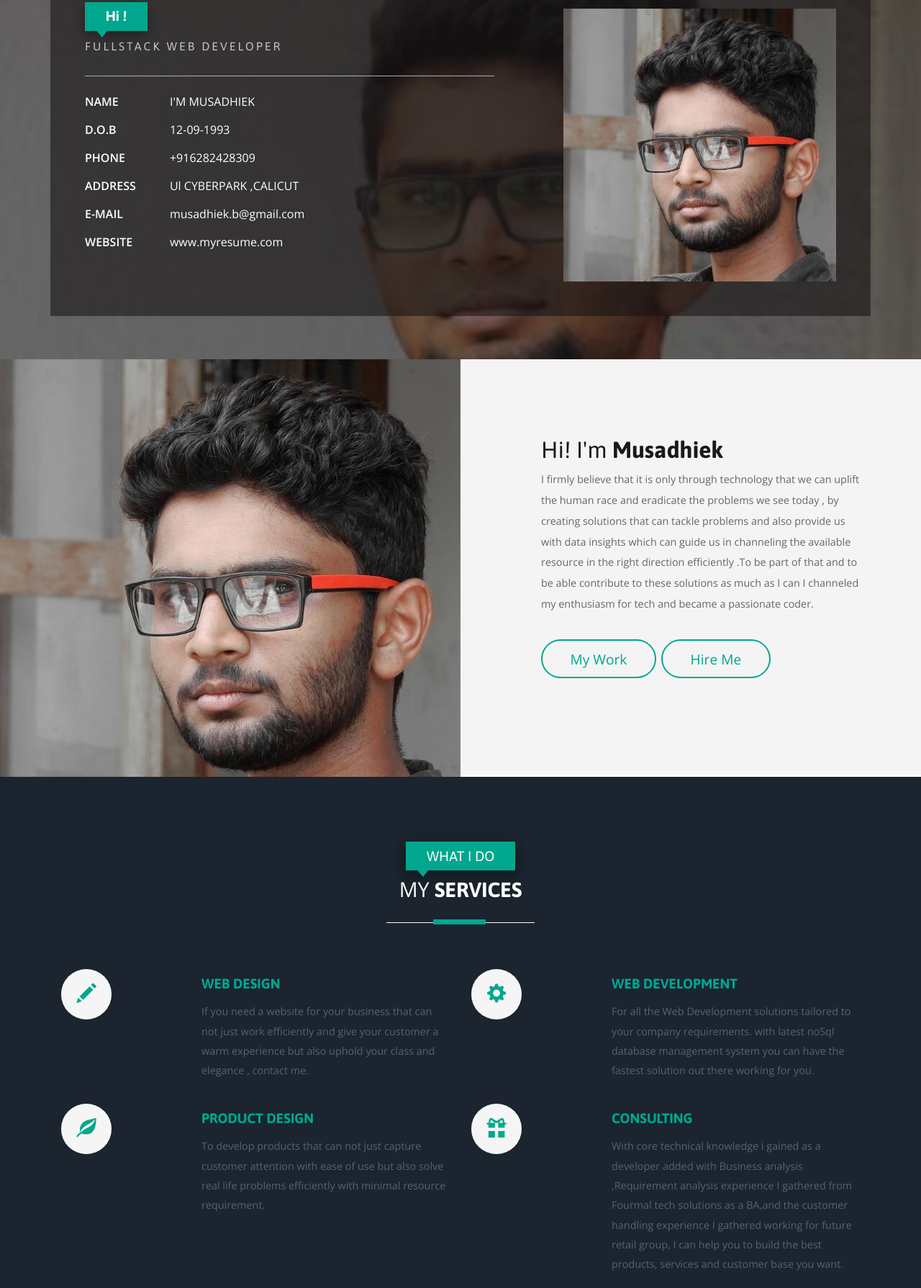
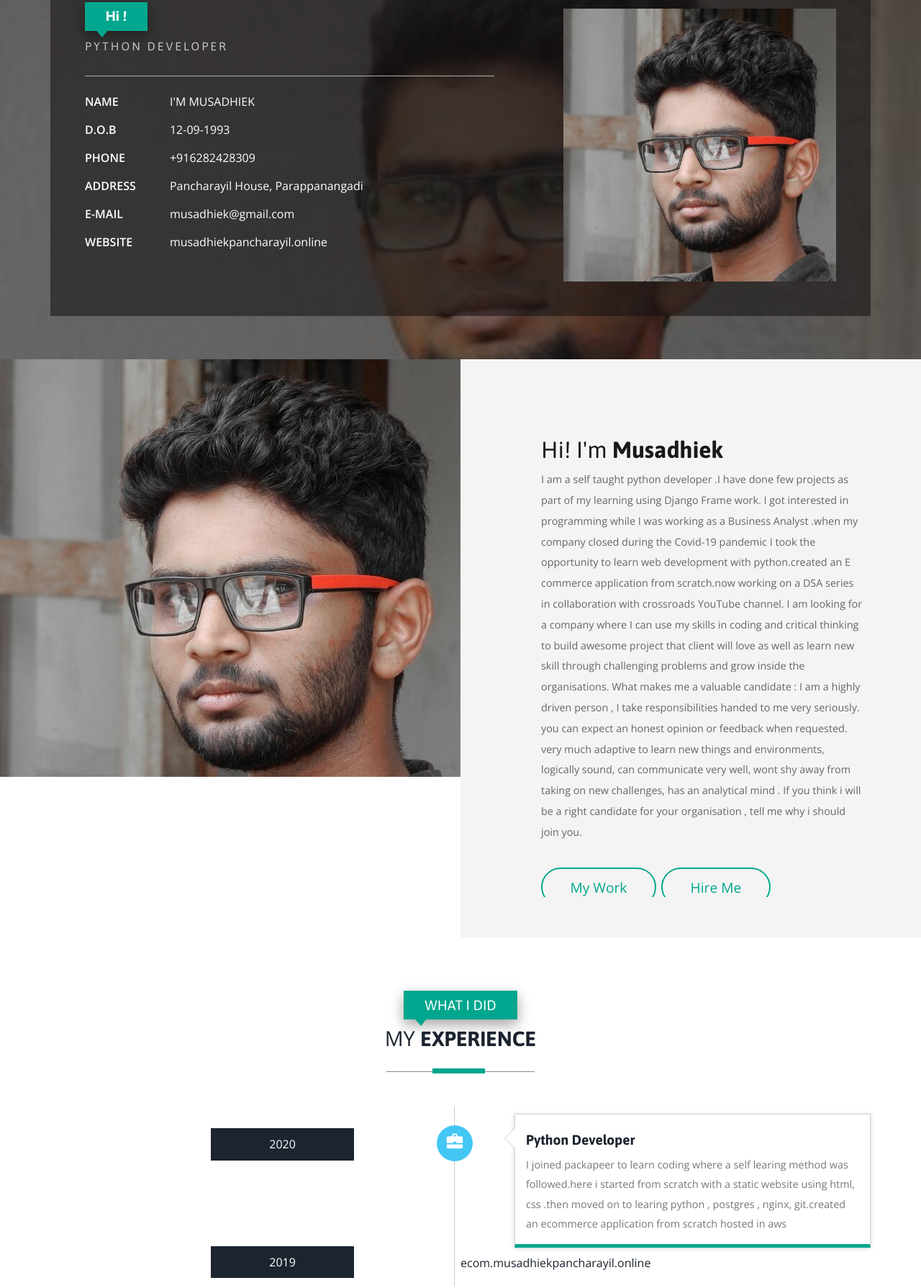
Before and after one commit to musadhiek/personal-website, a plain HTML site: page index.html in a window 1280 px wide. Shown: the part 151-1940 px from the top of the page at 72% size. Drawn offline with nearby package versions, Linux system fonts and the light colour scheme; files whose address does not match are found by name.

Commit message:
Update index.html
updated

```diff
--- a/index.html
+++ b/index.html
@@ -58,9 +58,9 @@ Smartphone Compatible web template, free webdesigns for Nokia, Samsung, LG, Sony
 								<ul class="nav1 nav nav-wil ">
 									<li class="active"><a data-hover="Home" href="index.html">Home</a></li>
 									<li><a class="scroll" data-hover="About" href="#about">About</a></li>
-									<li><a class="scroll" data-hover="Services" href="#services">Services</a></li>
+									<!-- <li><a class="scroll" data-hover="Services" href="#services">Services</a></li> -->
 									<li><a class="scroll" data-hover="Experience" href="#work">Experience</a></li>
-									<li><a class="scroll" data-hover="Blog" href="#blogs">Blog</a></li>
+									<!-- <li><a class="scroll" data-hover="Blog" href="#blogs">Blog</a></li> -->
 									<li><a class="scroll" data-hover="Contact" href="#contact">Contact</a></li>
 								</ul>
 							</nav>
@@ -82,7 +82,7 @@ Smartphone Compatible web template, free webdesigns for Nokia, Samsung, LG, Sony
 				<div class="banner-info">
 					<div class="col-md-7 header-right">
 						<h1>Hi !</h1>
-						<h6>FULLSTACK WEB DEVELOPER</h6>
+						<h6>Python Developer</h6>
 						<ul class="address">
 
 							<li>
@@ -106,19 +106,19 @@ Smartphone Compatible web template, free webdesigns for Nokia, Samsung, LG, Sony
 							<li>
 								<ul class="address-text">
 									<li><b>ADDRESS </b></li>
-									<li>Ul CYBERPARK ,CALICUT</li>
+									<li>Pancharayil House, Parappanangadi</li>
 								</ul>
 							</li>
 							<li>
 								<ul class="address-text">
 									<li><b>E-MAIL </b></li>
-									<li><a href="mailto:musadhiek.b@@gmail.com"> musadhiek.b@gmail.com</a></li>
+									<li><a href="mailto:musadhiek@gmail.com"> musadhiek@gmail.com</a></li>
 								</ul>
 							</li>
 							<li>
 								<ul class="address-text">
 									<li><b>WEBSITE </b></li>
-									<li><a href="http://w3layouts.com">www.myresume.com</a></li>
+									<li><a href="musadhiekpancharayil.online">musadhiekpancharayil.online</a></li>
 								</ul>
 							</li>
 
@@ -140,12 +140,13 @@ Smartphone Compatible web template, free webdesigns for Nokia, Samsung, LG, Sony
 				<div class="item">
 					<div class="about-left-grid">
 						<h2>Hi! I'm <span>Musadhiek</span></h2>
-						<p>I firmly believe that it is only through technology that we can uplift the human race and
-							eradicate the problems we see today , by creating solutions that can tackle problems and
-							also provide us with data insights which can guide us in channeling the available resource
-							in the right direction efficiently .To be part of that and to be able contribute to these
-							solutions as much as I can I channeled my enthusiasm for tech and became a passionate coder.
-						</p>
+						<p>I am a self taught python developer .I have done few projects as part of my learning using Django Frame work.
+                            I got interested in programming while I was working as a Business Analyst .when my company closed during the Covid-19 pandemic I took the opportunity to learn web development with python.created an E commerce application from scratch.now working on a DSA series in collaboration with crossroads YouTube channel.
+                            I am looking for a company where I can use my skills in coding and critical thinking to build awesome project that client will love as well as learn new skill through challenging problems and grow inside the organisations.
+
+                            What makes me a valuable candidate : I am a highly driven person , I take responsibilities handed to me very seriously. you can expect an honest opinion or feedback when requested. very much adaptive to learn new things and environments, logically sound, can communicate very well, wont shy away from taking on new challenges, has an analytical mind .
+
+                            If you think i will be a right candidate for your organisation , tell me why i should join you.
 						<ul>
 							<li><a class="a-btn-a scroll" href="#work">My Work</a></li>
 							<li><a class="a-btn-h scroll" href="#contact">Hire Me</a></li>
@@ -188,78 +189,7 @@ Smartphone Compatible web template, free webdesigns for Nokia, Samsung, LG, Sony
 		</script>
 	</div>
 	<!-- /about -->
-	<!-- services -->
-	<div id="services" class="services">
-		<div class="container">
-			<div class="service-head one text-center ">
-				<h4>WHAT I DO</h4>
-				<h3>MY <span>SERVICES</span></h3>
-				<span class="border two"></span>
-			</div>
-			<!-- services-grids -->
-			<div class="wthree_about_right_grids w3l-agile">
-				<div class="col-md-6 wthree_about_right_grid">
-					<div class="col-xs-4 wthree_about_right_grid_left">
-						<div class="hvr-rectangle-in">
-							<i class="glyphicon glyphicon-pencil"></i>
-						</div>
-					</div>
-					<div class="col-xs-8 wthree_about_right_grid_right">
-						<h4>Web Design</h4>
-						<p>If you need a website for your business that can not just work efficiently and give your
-							customer a warm experience but also uphold your class and elegance , contact me. </p>
-					</div>
-					<div class="clearfix"> </div>
-				</div>
-				<div class="col-md-6 wthree_about_right_grid">
-					<div class="col-xs-4 wthree_about_right_grid_left">
-						<div class="hvr-rectangle-in">
-							<i class="glyphicon glyphicon-cog"></i>
-						</div>
-					</div>
-					<div class="col-xs-8 wthree_about_right_grid_right">
-						<h4>Web Development</h4>
-						<p>For all the Web Development solutions tailored to your company requirements. with latest
-							noSql database management system you can have the fastest solution out there working for
-							you. </p>
-					</div>
-					<div class="clearfix"> </div>
-				</div>
-				<div class="col-md-6 wthree_about_right_grid">
-					<div class="col-xs-4 wthree_about_right_grid_left">
-						<div class="hvr-rectangle-in">
-							<i class="glyphicon glyphicon-leaf"></i>
-						</div>
-					</div>
-					<div class="col-xs-8 wthree_about_right_grid_right">
-						<h4>Product Design</h4>
-						<p>To develop products that can not just capture customer attention with ease of use but also
-							solve real life problems efficiently with minimal resource requirement. </p>
-					</div>
-					<div class="clearfix"> </div>
-				</div>
-				<div class="col-md-6 wthree_about_right_grid">
-					<div class="col-xs-4 wthree_about_right_grid_left">
-						<div class="hvr-rectangle-in">
-							<i class="glyphicon glyphicon-gift"></i>
-						</div>
-					</div>
-					<div class="col-xs-8 wthree_about_right_grid_right">
-						<h4>Consulting</h4>
-						<p> With core technical knowledge i gained as a developer added with Business analysis
-							,Requirement analysis experience I gathered from Fourmal tech solutions as a BA,and the
-							customer handling experience I gathered working for future retail group, I can help you to
-							build the best products, services and customer base you want. </p>
-					</div>
-					<div class="clearfix"> </div>
-				</div>
-				<div class="clearfix"> </div>
-			</div>
 
-			<!-- services-grids -->
-		</div>
-	</div>
-	<!-- services -->
 	<!--work-experience-->
 	<div id="work" class="work">
 		<div class="container">
@@ -271,6 +201,7 @@ Smartphone Compatible web template, free webdesigns for Nokia, Samsung, LG, Sony
 			<div class="time-main w3l-agile">
 				<div class="col-md-6 year-info">
 					<ul class="year">
+                        <li>2020</li>
 						<li>2019</li>
 						<li>2018</li>
 						<li>2017</li>
@@ -279,6 +210,21 @@ Smartphone Compatible web template, free webdesigns for Nokia, Samsung, LG, Sony
 					</ul>
 				</div>
 				<ul class="col-md-6 timeline">
+                    <li>
+						<div class="timeline-badge info"><i class="glyphicon glyphicon-briefcase"></i></div>
+						<div class="timeline-panel">
+							<div class="timeline-heading">
+								<h4 class="timeline-title">Python Developer</h4>
+							</div>
+							<div class="timeline-body">
+								<p>I joined packapeer to learn coding where a self learing method was followed.here i started from scratch
+                                    with a static website using html, css .then moved on to learing python , postgres , nginx, git.created
+                                    an ecommerce application from scratch hosted in aws <li><a href="https://www.ecom.musadhiekpancharayil.online/">
+                                        ecom.musadhiekpancharayil.online</a></li>
+                                </p>
+							</div>
+						</div>
+					</li>
 					<li>
 						<div class="timeline-badge info"><i class="glyphicon glyphicon-briefcase"></i></div>
 						<div class="timeline-panel">
@@ -298,7 +244,7 @@ Smartphone Compatible web template, free webdesigns for Nokia, Samsung, LG, Sony
 						<div class="timeline-badge primary"><i class="glyphicon glyphicon-briefcase"></i></div>
 						<div class="timeline-panel">
 							<div class="timeline-heading">
-								<h4 class="timeline-title">Teleindia networks</h4>
+								<h4 class="timeline-title">Telecom Technician</h4>
 							</div>
 							<div class="timeline-body">
 								<p>My curiosity to understand how the companies implements and reach out to customers
@@ -326,7 +272,7 @@ Smartphone Compatible web template, free webdesigns for Nokia, Samsung, LG, Sony
 						</div>
 					</li>
 
-					<li>
+					<!-- <li>
 						<div class="timeline-badge success"><i class="glyphicon glyphicon-briefcase"></i></div>
 						<div class="timeline-panel">
 							<div class="timeline-heading">
@@ -339,75 +285,13 @@ Smartphone Compatible web template, free webdesigns for Nokia, Samsung, LG, Sony
 									issue before continuing.</p>
 							</div>
 						</div>
-					</li>
+					</li> -->
 				</ul>
 				<div class="clearfix"></div>
 			</div>
 		</div>
 	</div>
 	<!--//work-experience-->
-
-
-	<!-- top-grids -->
-	<div class="blog" id="blogs">
-		<div class="container">
-			<div class="service-head text-center">
-				<h4>BLOGS</h4>
-				<h3>MY <span>BLOGS</span></h3>
-				<span class="border one"></span>
-			</div>
-			<div class="news-grid w3l-agile">
-				<div class="col-md-6 news-img">
-					<img src="./images/dts1.jpg" alt="" style="min-height: 329px;">
-					<!-- <a href="#" data-toggle="modal" data-target="#myModal1"> <img src="images/dts1.jpg" alt=" "
-							class="img-responsive " style="height: 50px;" ></a> -->
-
-				</div>
-				<div class="col-md-6 news-text blogDiv">
-					<h3> <a href="#" data-toggle="modal" data-target="#myModal1">Data Structure and Algorithms 101</a>
-					</h3>
-					<!-- <ul class="news">
-						<li><i class="glyphicon glyphicon-user"></i> <a href="#">Admin</a></li>
-						<li><i class="glyphicon glyphicon-comment"></i> <a href="#">2 Comments</a></li>
-						<li><i class="glyphicon glyphicon-heart"></i> <a href="#">50 Likes</a></li>
-						<li><i class="glyphicon glyphicon-tags"></i> <a href="#">3 Tags</a></li>
-					</ul> -->
-					<p id="blogPara" style="height: 80px; overflow: hidden;">
-
-						Intro
-
-
-						To master software development you have to master Data Structure and Algorithms. To help you with mastering these topics I designed the Data Structure and Algorithms seminar series.
-
-							The first part that is Data Structure and Algorithms 101 will give a brief introduction to the topics. Here we won't discuss the topics in detail but it will be done in the upcoming seminars.
-
-							Let’s start with data structure, the most important task of the software is to handle the data given to it efficiently while performing the operations like adding,deleting,searching and sorting . if the data stored in the db is not of any particular order then performing these tasks will become painfully time consuming . To solve this we have to store data in a structured manner so that the system can perform the operations efficiently .So we can say that data structure is a particular way of organizing the data so that it can be used effectively .
-
-							There are  multiple  types of data structures used in software development. Basic Data structure can be classified as below
-						1-Array
-						An array is a collection of items stored at contiguous memory locations. The idea is to store multiple items of the same type together
-						2-Linked List
-							Linked list data structure is linked together by references or pointers
-						2-Stack
-							Stack can be logically thought of as a physical stack or pile of books or similar items where we can add or remove items from top of the stack only.it is known as first in last out structure
-						3-Queues
-							Queue is similar to a real world queue in railway stations or any other place where people are joined from the back or tail and people leave from the front or head . this type of structure is known as first in first out
-
-						4-Tree
-							 Tree can be said as a group of nodes in which a parent child relation is kept.  Here  each node is a data structure containing a value and a reference to the adjacent child node.here the constraints are that the node will have only  references to its childs and not to it’s parent if any , also no reference should be  duplicated.
-
-						I will talk about algorithams next week.
-
-							</p>
-					<a href="#" data-toggle="modal" data-target="#myModal1" class="read hvr-shutter-in-horizontal" id="blog">Read
-						More</a>
-
-				</div>
-
-				<div class="clearfix"></div>
-			</div>
-
-			<!-- //blog-pop-->
 
 			<!-- /header -->
 			<div class="footer" id="contact">
```
